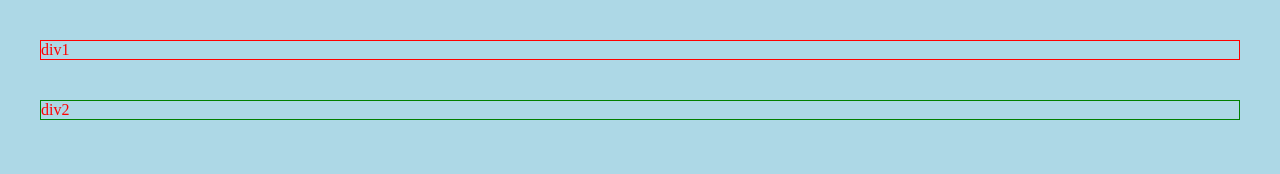
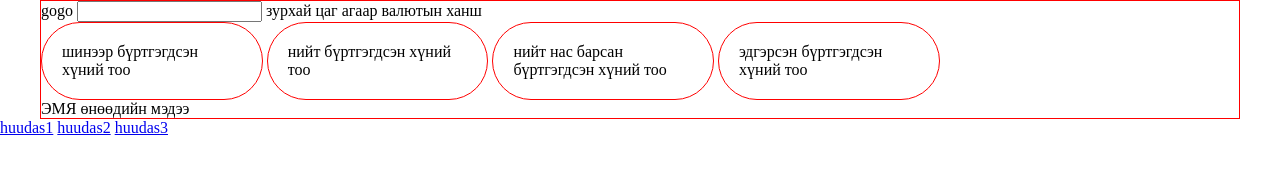
Before and after one commit to Kersey25/dadlaga1, a plain HTML site: page index.html in a window 1280 px wide. Drawn offline with Linux system fonts and the light colour scheme.

Commit message:
covid medee

```diff
--- a/index.html
+++ b/index.html
@@ -6,64 +6,81 @@
     <meta name="viewport" content="width=device-width, initial-scale=1.0">
     <title>dadlaga1</title>
     <style>
-        body{margin: 0;}
-        #div1 {
-            border: 1px solid red;
-            margin-right: 0px;
-            margin-left: 0px;
-            /*display: inline;
-            height: 50px;
-            width: 100px;
-            padding: 20px;
-            margin: 10px; */
-        }
-
-        #div2 {
-            border: 1px solid green;
-            /*display: inline;
-            height: 100px;
-            width: 100px;
-            padding: 20px;
-            margin: 10px; */
+        body{margin:0;}
+        .tolgoi{ border: 1px solid red;
             margin-right: 0px;
             margin-left: 0px;
         }
-         @media not screen and (max-width: 800px)  {
-            body {
-                background-color: lightblue;
-                color: red;
+
+        .covid{border: 1px solid red;
+            border-radius:45px ;
+            padding: 20px;
+        }
+
+        @media (min-width: 600px){
+            .tolgoi{
+                margin-right: 40px;
+                margin-left: 40px;
             }
+
         }
-        @media (min-width:600px){
-            #div1{
-                margin: 40px;
-            }
-            #div2{
-                margin: 40px;
+        @media(max-width: 900px){
+            .afasdf{
+                display:none;
             }
         }
 
-        @media (max-width:800px){
-            #div1{
-                background-color: azure;
-                margin: 40px;
-            }
-            #div2{
-                margin: 40px;
+        @media(max-width: 650px){
+            .covid{
+                width:40%;
+                display: inline-block;
             }
         }
-
-
+        @media(min-width:1200px){
+            .covid{
+                display: inline-block;
+                width: 15%;
+            }
+        }
     </style>
 </head>
 
 <body>
-    <div id="div1">
-        div1
-    </div>
-    <div id="div2">
-        div2
-    </div>
+    <header class="tolgoi">
+        <div >
+            gogo
+            <input class="afasdf" type="text"/>
+            зурхай цаг агаар валютын ханш
+        </div>
+        <div>
+            <div class="covid">шинээр бүртгэгдсэн хүний тоо</div>
+            <div class="covid">нийт бүртгэгдсэн хүний тоо</div>
+            <div class="covid">нийт нас барсан бүртгэгдсэн хүний тоо</div>
+            <div class="covid">эдгэрсэн бүртгэгдсэн хүний тоо</div>
+            <div>ЭМЯ өнөөдийн мэдээ</div>
+        </div>
+    </header>
+
+
+
+
+
+    <nav>
+        <a href="#">huudas1</a>
+        <a href="#">huudas2</a>
+        <a href="#">huudas3</a>
+    </nav>
+    <main>
+
+    </main>
+
+
+<footer>
+
+</footer>
+
+
+
 </body>
 
 </html>
```
